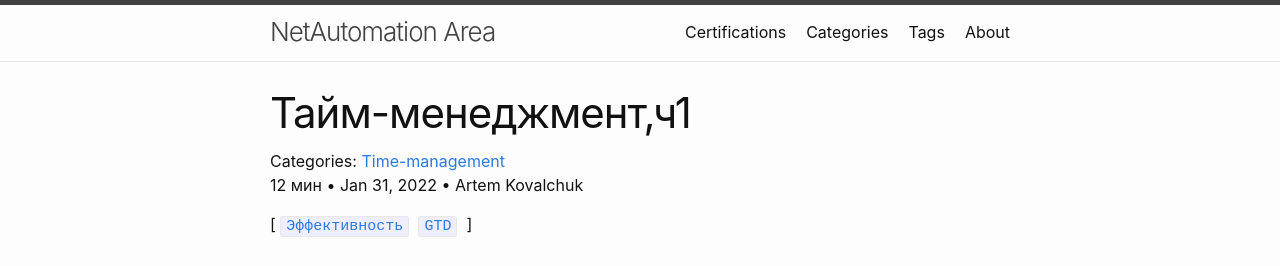
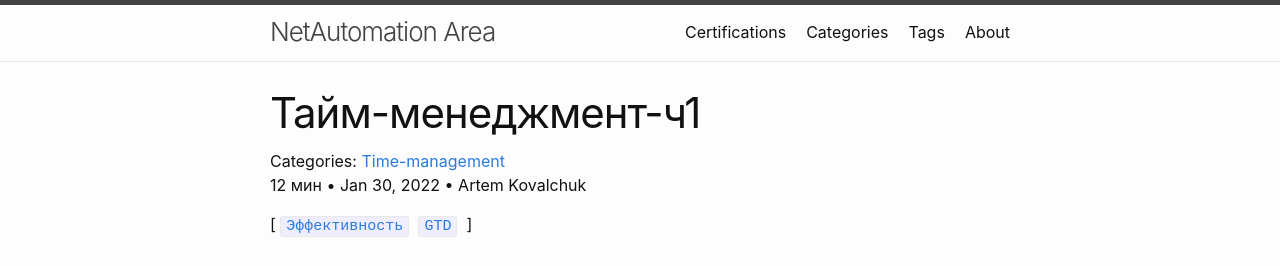
Before and after one commit to woohung/woohung.github.io, a Jekyll site: the page built from _posts/2022-01-30-Тайм-Менеджмент-ч1.md, in a window 1280 px wide and 900 px high. Shown: the top 266 px of the window. Built offline with Jekyll 4.4.1, drawn with Linux system fonts in a browser that asks for light colours; some of the changed text lies outside the part shown.

Commit message:
Update post date

```diff
--- a/_posts/2022-01-31-Тайм-Менеджмент-GTD.md
+++ b/_posts/2022-01-30-Тайм-Менеджмент-ч1.md
@@ -1,7 +1,7 @@
 ---
 layout: post
-title: "Тайм-менеджмент,ч1"
-date: '2022/01/31|21:00'
+title: "Тайм-менеджмент-ч1"
+date: '2022/01/30|21:00'
 categories: [Time-management]
 tags: [Эффективность, GTD]
 published: true
```
Also changed, not shown: other parts of _posts/2022-01-30-Тайм-Менеджмент-ч1.md (+1 -1 lines).
